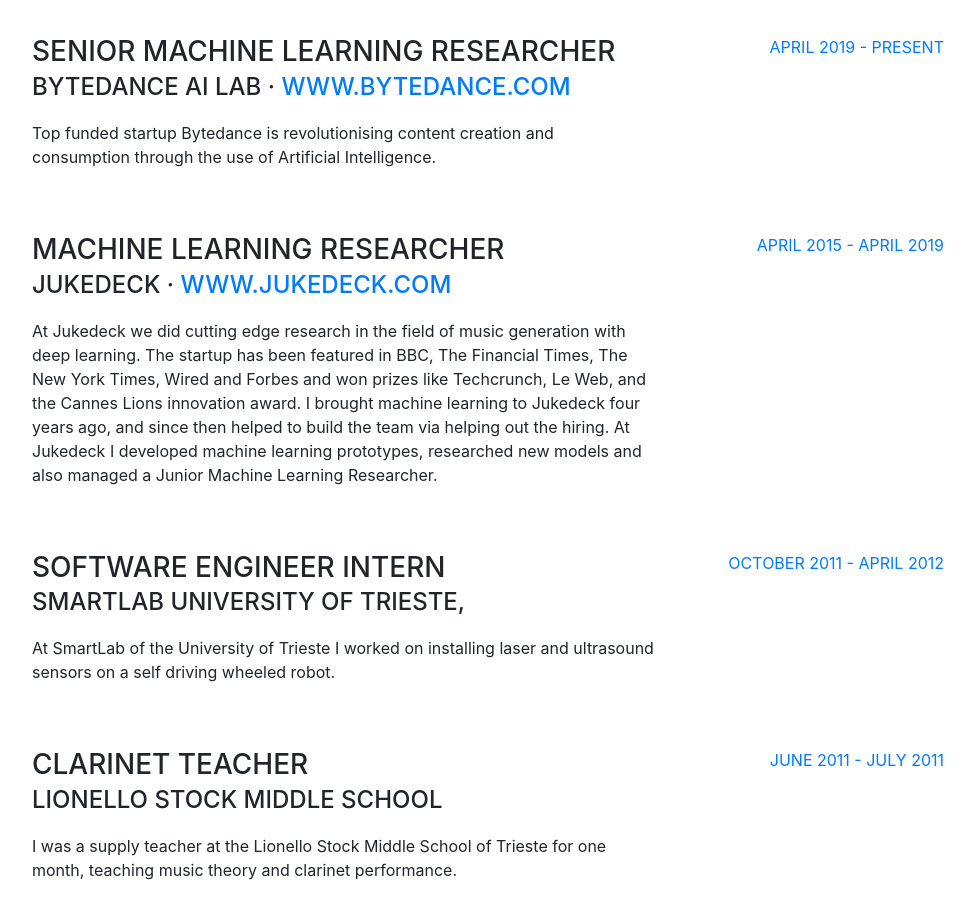
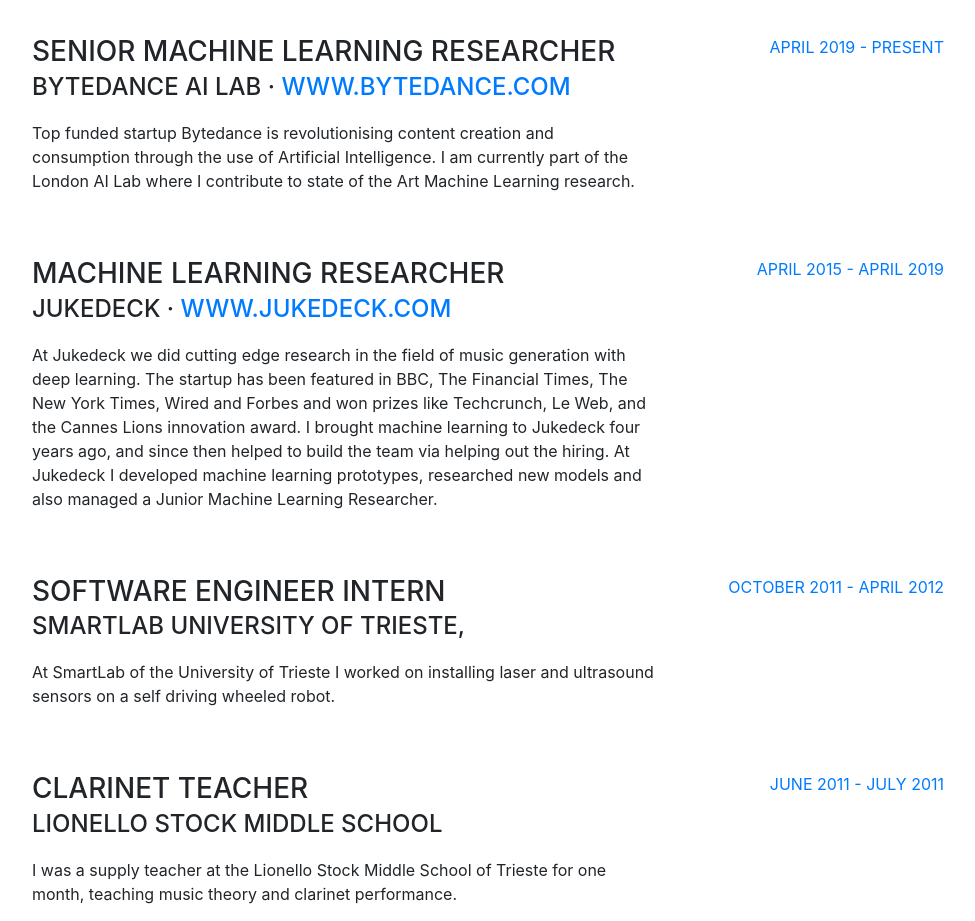
Before and after one commit to loulblemo/personalwebsite, a website with bundled scripts: page index.html in a window 1280 px wide. Shown: the part 900-1821 px from the top of the page, without its empty margins (288-1263 px from the left). Built offline with nearby package versions, Linux system fonts and the light colour scheme; a web font is replaced by a local one.

Commit message:
Add more BD

```diff
--- a/index.html
+++ b/index.html
@@ -128,7 +128,7 @@
             <div class="resume-content mr-auto">
               <h3 class="mb-0">Senior Machine Learning Researcher</h3>
               <div class="subheading mb-3">ByteDance AI Lab · <a href="https://bytedance.com">www.bytedance.com </a></div>
-              <p>Top funded startup Bytedance is revolutionising content creation and consumption through the use of Artificial Intelligence.</p>
+              <p>Top funded startup Bytedance is revolutionising content creation and consumption through the use of Artificial Intelligence. I am currently part of the London AI Lab where I contribute to state of the Art Machine Learning research.</p>
             </div>
             <div class="resume-date text-md-right">
               <span class="text-primary">APRIL 2019 - PRESENT</span>
```
